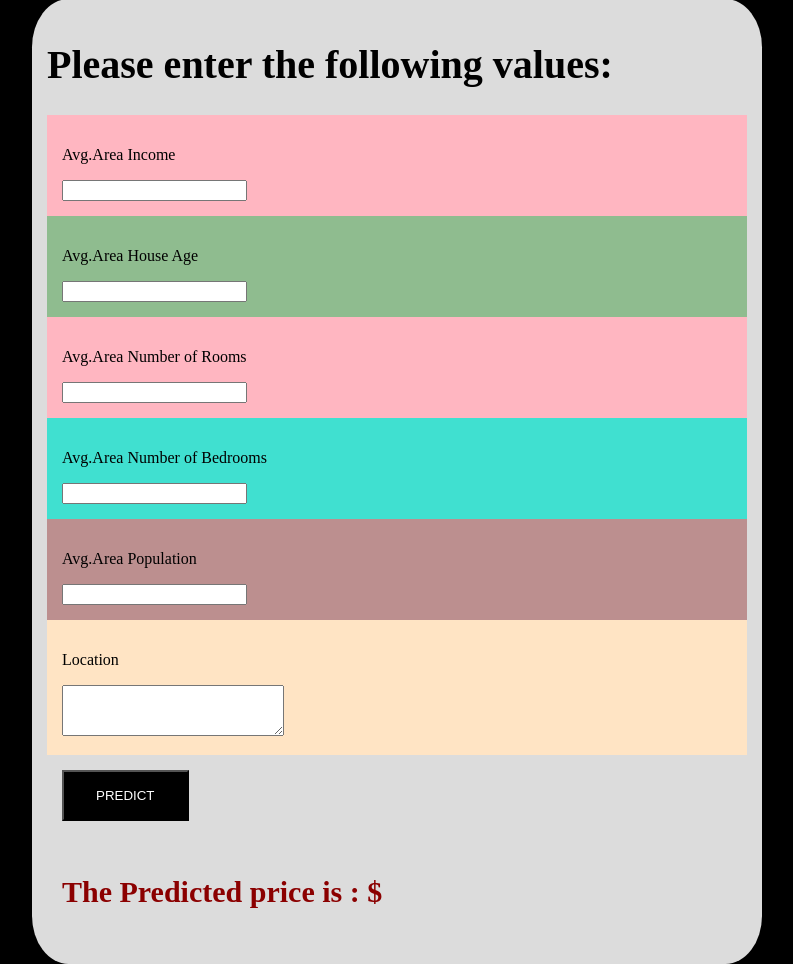
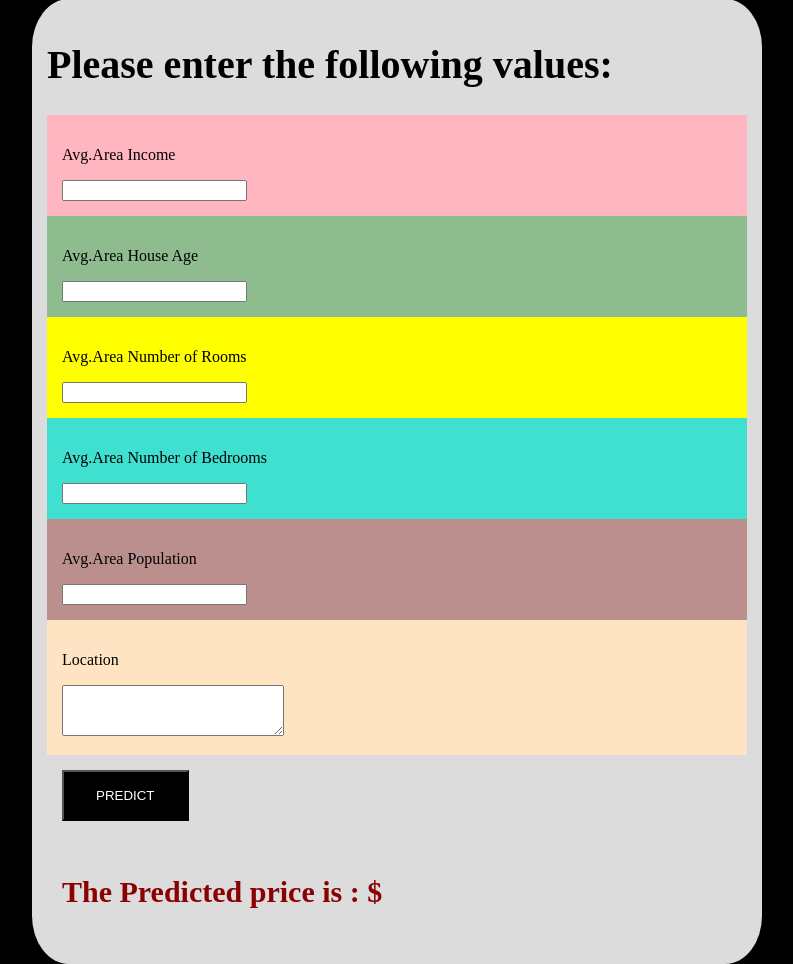
Before and after one commit to namantuli18/HousePricePrediction, a Django app: page /predict/ in a window 1280 px wide. Shown: the part 129-1093 px from the top of the page, without its empty margins (386-1179 px from the left). Run offline with Django 5.2, Linux system fonts and the light colour scheme; parts of the project's set-up code (start-up, migrations or seed data) failed here and were passed over.

Commit message:
initial commit

```diff
--- a/app1/static/app1/css/style_2.css
+++ b/app1/static/app1/css/style_2.css
@@ -20,7 +20,7 @@ body
 }
 .col-sm-3
 {
-   background-color:LightPink;
+   background-color:Yellow;
 }
 .col-sm-4
 {
--- a/app1/views.py
+++ b/app1/views.py
@@ -1,4 +1,9 @@
 from django.shortcuts import render
+
+import numpy as np
+import joblib
+model = joblib.load(r"C:\PythonProject\HousePricePrediction\app1\models.sav")
+
 
 def home(request):
     return render(request,'app1/home.html')
@@ -9,10 +14,6 @@ def predict(request):
 def result(request):
 
     if request.method =='POST':
-        import numpy as np
-
-        import joblib
-        model = joblib.load(r"C:\PythonProject\HousePricePrediction\app1\models.sav")
 
         var1 = float(request.POST['n1'])
         var2 = float(request.POST['n2'])
```
